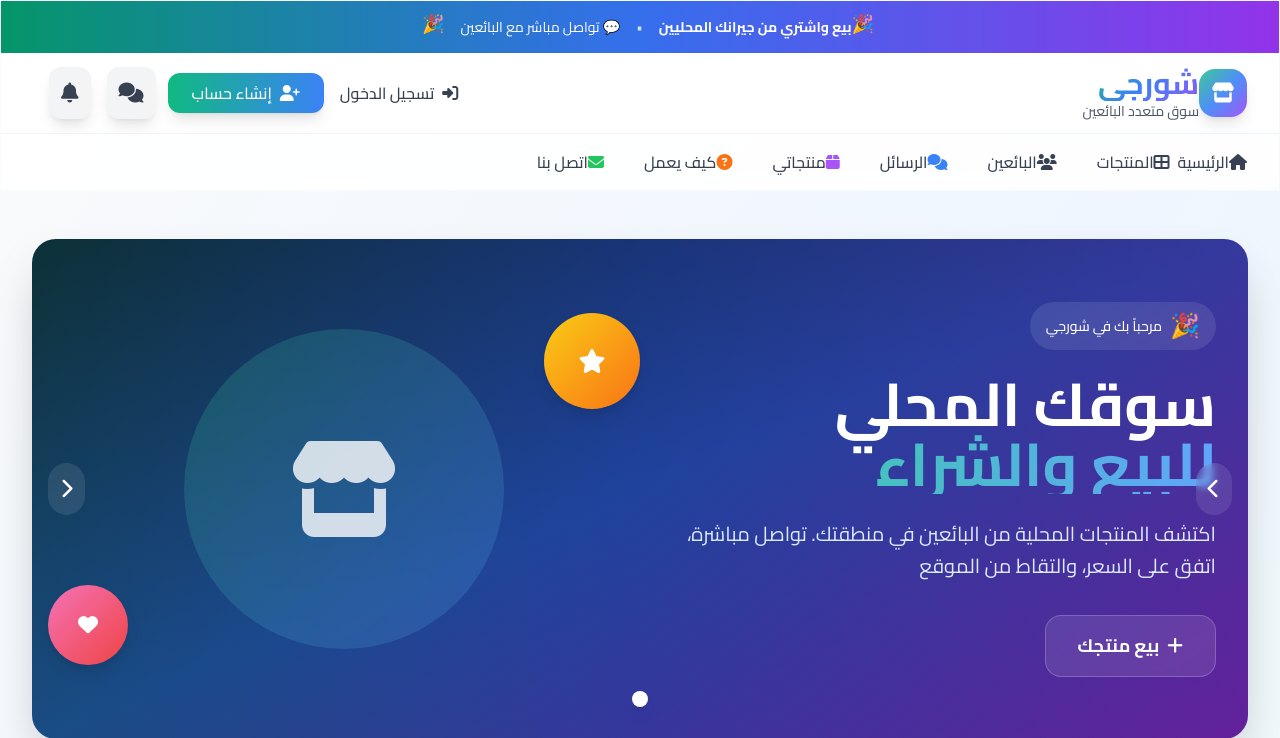
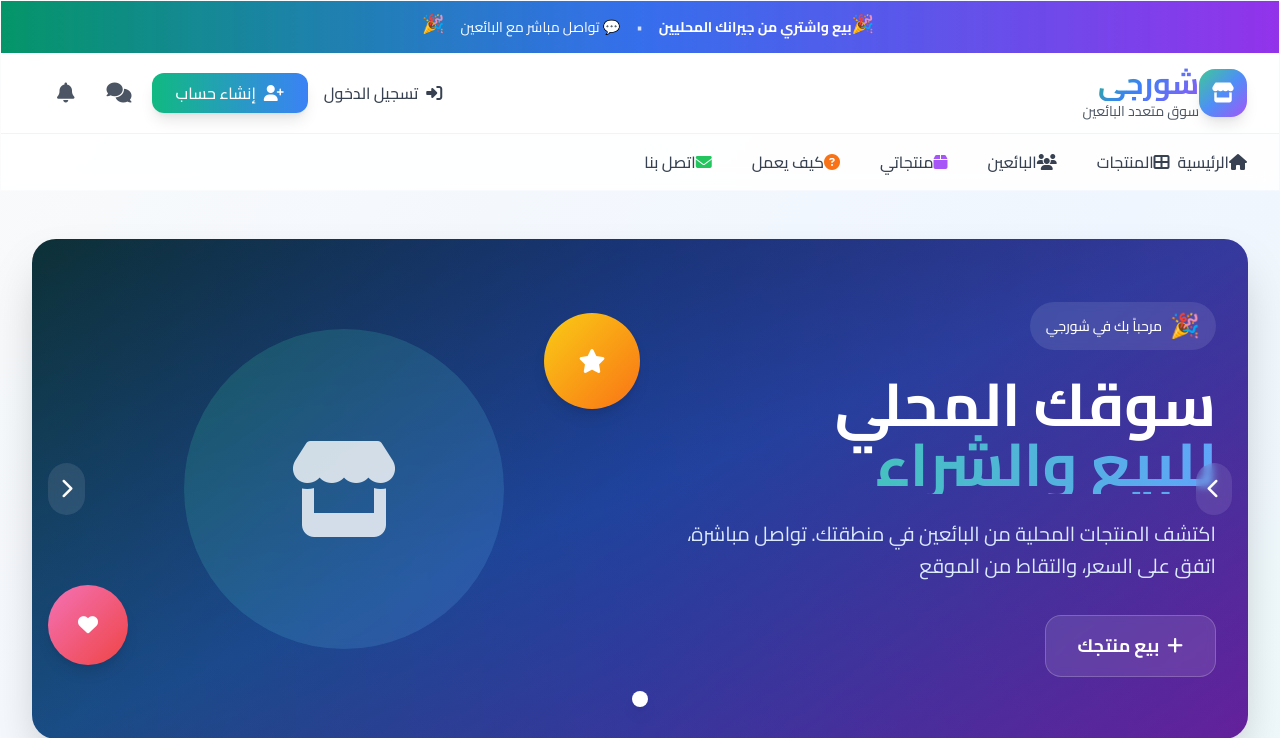
Before and after one commit to Abudi7/Shorje-Platform, a Symfony app: template shorje-api/templates/home/index.html.twig in a window 1280 px wide. Shown: the top 738 px of the page. Run offline with Twig, Linux system fonts and the light colour scheme; the template is opened without the code that fills it, so the values that code supplies are empty; some libraries are stand-ins or nearby versions.

Commit message:
feat: improve navbar UI and navigation
- Move notification icon after messages icon in navbar
- Style messages icon to match notifications (remove box background and shadow)
- Remove duplicate messages links from second navigation menu
- Fix API notifications authentication issue

```diff
--- a/shorje-api/templates/home/index.html.twig
+++ b/shorje-api/templates/home/index.html.twig
@@ -272,9 +272,6 @@
                     <!-- User Actions -->
                     <div class="flex items-center space-x-4">
                         {% if user %}
-                        <!-- Notification Dropdown -->
-                        {% include 'components/notification_dropdown.html.twig' %}
-
                         <!-- User Profile Dropdown -->
                         <div class="relative" id="userDropdown">
                             <button onclick="toggleUserDropdown()" class="flex items-center space-x-3 bg-gradient-to-r from-gray-100 to-gray-200 dark:from-slate-700 dark:to-slate-600 px-4 py-2 rounded-2xl hover:from-gray-200 hover:to-gray-300 dark:hover:from-slate-600 dark:hover:to-slate-500 transition-all duration-300 shadow-lg">
@@ -318,10 +315,6 @@
                                         <i class="fas fa-box text-gray-500"></i>
                                         <span>منتجاتي</span>
                                     </a>
-                                    <a href="/messages" class="flex items-center space-x-3 px-4 py-3 text-gray-700 dark:text-gray-300 hover:bg-gray-100 dark:hover:bg-slate-700 rounded-xl transition-colors">
-                                        <i class="fas fa-comments text-gray-500"></i>
-                                        <span>الرسائل</span>
-                                    </a>
                                     <a href="/saved" class="flex items-center space-x-3 px-4 py-3 text-gray-700 dark:text-gray-300 hover:bg-gray-100 dark:hover:bg-slate-700 rounded-xl transition-colors">
                                         <i class="fas fa-heart text-gray-500"></i>
                                         <span>المحفوظات</span>
@@ -348,19 +341,14 @@
 
                         <!-- Messages -->
                         <div class="relative">
-                            <button onclick="openMessages()" class="p-3 text-gray-700 dark:text-gray-300 hover:text-emerald-600 dark:hover:text-emerald-400 relative bg-gray-100 dark:bg-slate-700 rounded-xl hover:bg-gray-200 dark:hover:bg-slate-600 transition-all duration-300 shadow-lg">
+                            <button onclick="openMessages()" class="relative p-2 text-gray-600 hover:text-primary-600 transition-colors duration-200 focus:outline-none focus:ring-2 focus:ring-primary-500 focus:ring-offset-2 rounded-lg">
                                 <i class="fas fa-comments text-xl"></i>
-                                <span id="messagesCount" class="absolute -top-1 -right-1 bg-gradient-to-r from-emerald-500 to-blue-500 text-white text-xs rounded-full h-5 w-5 flex items-center justify-center font-bold shadow-lg hidden">0</span>
+                                <span id="messagesCount" class="absolute -top-1 -right-1 bg-red-500 text-white text-xs rounded-full h-5 w-5 flex items-center justify-center hidden">0</span>
                             </button>
                         </div>
 
-                        <!-- Notifications -->
-                        <div class="relative">
-                            <button onclick="openNotifications()" class="p-3 text-gray-700 dark:text-gray-300 hover:text-blue-600 dark:hover:text-blue-400 relative bg-gray-100 dark:bg-slate-700 rounded-xl hover:bg-gray-200 dark:hover:bg-slate-600 transition-all duration-300 shadow-lg">
-                                <i class="fas fa-bell text-xl"></i>
-                                <span id="notificationsCount" class="absolute -top-1 -right-1 bg-gradient-to-r from-blue-500 to-cyan-500 text-white text-xs rounded-full h-5 w-5 flex items-center justify-center font-bold shadow-lg hidden">0</span>
-                            </button>
-                        </div>
+                        <!-- Notification Dropdown -->
+                        {% include 'components/notification_dropdown.html.twig' %}
                     </div>
                 </div>
             </div>
@@ -382,10 +370,6 @@
                         <a href="/users" class="flex items-center space-x-2 text-gray-700 dark:text-gray-300 hover:text-emerald-600 dark:hover:text-emerald-400 font-medium transition-colors">
                             <i class="fas fa-users"></i>
                             <span>البائعين</span>
-                        </a>
-                        <a href="/messages" class="flex items-center space-x-2 text-gray-700 dark:text-gray-300 hover:text-emerald-600 dark:hover:text-emerald-400 font-medium transition-colors">
-                            <i class="fas fa-comments text-blue-500"></i>
-                            <span>الرسائل</span>
                         </a>
                         <a href="/products/my" class="flex items-center space-x-2 text-gray-700 dark:text-gray-300 hover:text-emerald-600 dark:hover:text-emerald-400 font-medium transition-colors">
                             <i class="fas fa-box text-purple-500"></i>
```
